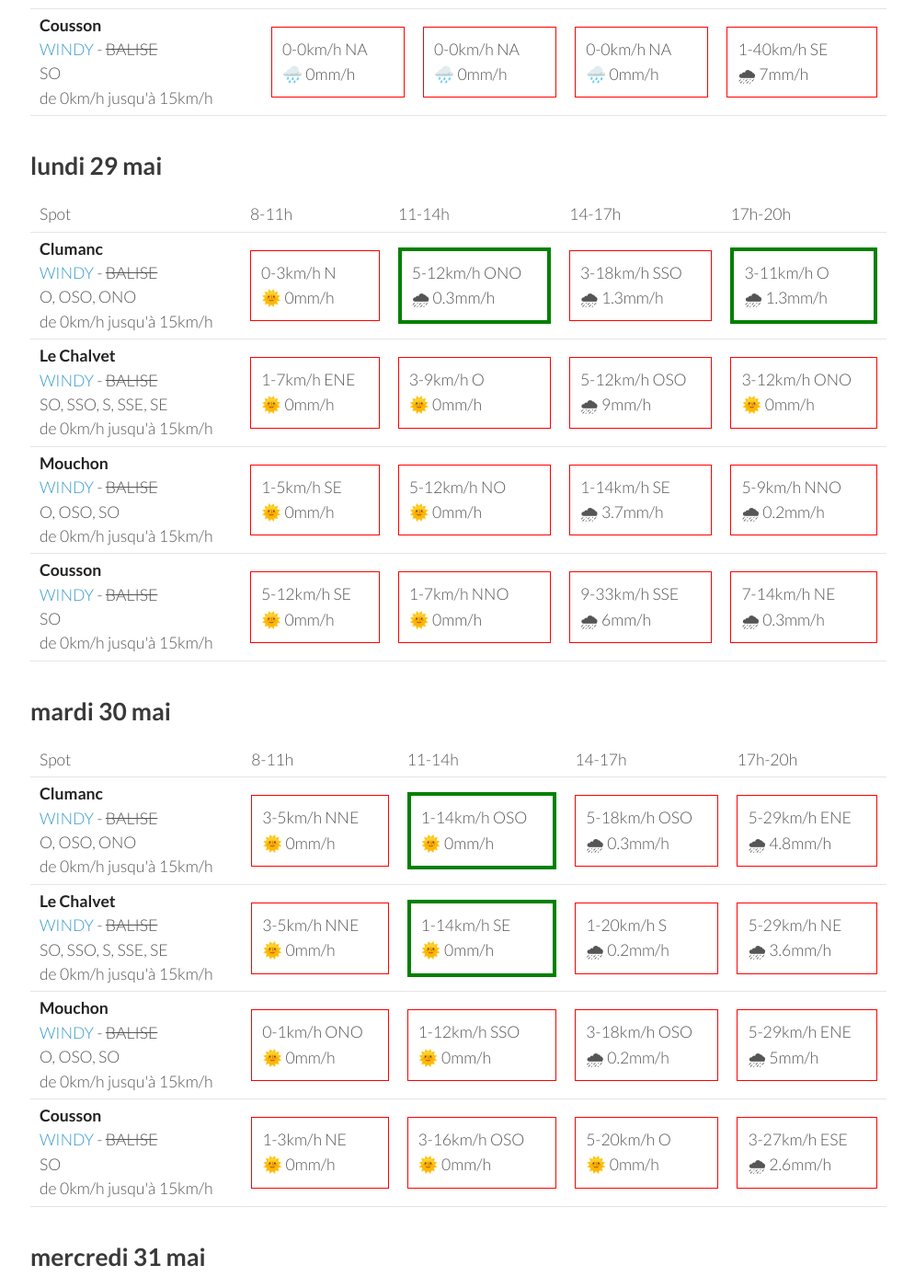
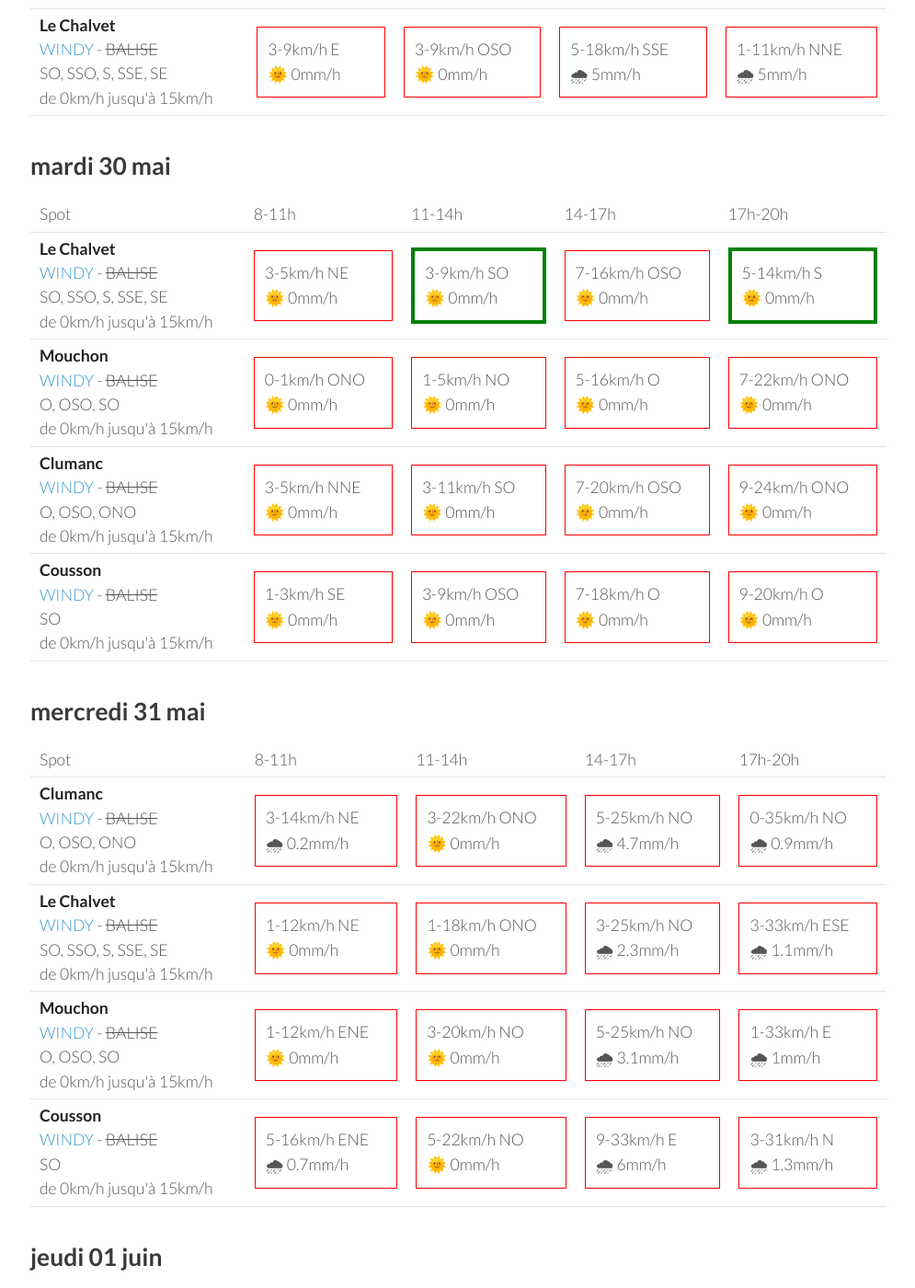
Before and after one commit to parapente-dans-le-nord/parapente-dans-le-nord.github.io, a Jekyll site: the page built from saint_andre.markdown, in a window 1280 px wide and 1400 px high, scrolled down 707 px. Shown: the whole window at 92% size, without its empty margins (25-1020 px from the left). Built offline with Jekyll 4.4.1, drawn with Linux system fonts in a browser that asks for light colours; some of the changed text lies outside the part shown.

Commit message:
update index.markdown

```diff
--- a/saint_andre.markdown
+++ b/saint_andre.markdown
@@ -24,92 +24,40 @@ page mise à jour le dimanche 28 mai 22:36
 <tr>
         <td><strong>Mouchon</strong><br><a href="https://windy.com/43.992/6.424?43.878,6.425,10,m:eSuaglR">WINDY</a> - <span class="no-balise"> BALISE </span><br> <span class="vent-favorable">O, OSO, SO</span><br><span class="force-vent">de 0km/h jusqu'à 15km/h</span> </td>
 
-            <td><div class="not-flyable"><p>0-0km/h NA</p><p>🌧️ 0mm/h</p></div></td>
-            <td><div class="not-flyable"><p>0-0km/h NA</p><p>🌧️ 0mm/h</p></div></td>
-            <td><div class="not-flyable"><p>0-0km/h NA</p><p>🌧️ 0mm/h</p></div></td>
-            <td><div class="not-flyable"><p>11-20km/h SE</p><p>🌧 0.5mm/h</p></div></td>
+            <td><div class="not-flyable"><p>3-7km/h SSE</p><p>🌞 0mm/h</p></div></td>
+            <td><div class="flyable"><p>3-11km/h O</p><p>🌞 0mm/h</p></div></td>
+            <td><div class="not-flyable"><p>5-20km/h SE</p><p>🌧 8mm/h</p></div></td>
+            <td><div class="not-flyable"><p>1-11km/h ONO</p><p>🌧 3.8mm/h</p></div></td>
+
 
     </tr>
 <tr>
         <td><strong>Clumanc</strong><br><a href="https://windy.com/44.027/6.402?43.914,6.403,10,m:eSxaglP">WINDY</a> - <span class="no-balise"> BALISE </span><br> <span class="vent-favorable">O, OSO, ONO</span><br><span class="force-vent">de 0km/h jusqu'à 15km/h</span> </td>
 
-            <td><div class="not-flyable"><p>0-0km/h NA</p><p>🌧️ 0mm/h</p></div></td>
-            <td><div class="not-flyable"><p>0-0km/h NA</p><p>🌧️ 0mm/h</p></div></td>
-            <td><div class="not-flyable"><p>0-0km/h NA</p><p>🌧️ 0mm/h</p></div></td>
-            <td><div class="not-flyable"><p>3-22km/h NO</p><p>🌧 1.1mm/h</p></div></td>
+            <td><div class="not-flyable"><p>1-9km/h NE</p><p>🌞 0mm/h</p></div></td>
+            <td><div class="not-flyable"><p>5-12km/h SO</p><p>🌞 0mm/h</p></div></td>
+            <td><div class="not-flyable"><p>5-12km/h SSO</p><p>🌧 3.9mm/h</p></div></td>
+            <td><div class="flyable"><p>3-5km/h O</p><p>🌧 3.4mm/h</p></div></td>
 
-    </tr>
-<tr>
-        <td><strong>Le Chalvet</strong><br><a href="https://windy.com/43.979/6.480?43.866,6.480,10,m:eSsaglX">WINDY</a> - <span class="no-balise"> BALISE </span><br> <span class="vent-favorable">SO, SSO, S, SSE, SE</span><br><span class="force-vent">de 0km/h jusqu'à 15km/h</span> </td>
-
-            <td><div class="not-flyable"><p>0-0km/h NA</p><p>🌧️ 0mm/h</p></div></td>
-            <td><div class="not-flyable"><p>0-0km/h NA</p><p>🌧️ 0mm/h</p></div></td>
-            <td><div class="not-flyable"><p>0-0km/h NA</p><p>🌧️ 0mm/h</p></div></td>
-            <td><div class="not-flyable"><p>7-27km/h SE</p><p>🌧 6mm/h</p></div></td>
 
     </tr>
 <tr>
         <td><strong>Cousson</strong><br><a href="https://windy.com/44.054/6.240?43.940,6.241,10,m:eSAaglz">WINDY</a> - <span class="no-balise"> BALISE </span><br> <span class="vent-favorable">SO</span><br><span class="force-vent">de 0km/h jusqu'à 15km/h</span> </td>
 
-            <td><div class="not-flyable"><p>0-0km/h NA</p><p>🌧️ 0mm/h</p></div></td>
-            <td><div class="not-flyable"><p>0-0km/h NA</p><p>🌧️ 0mm/h</p></div></td>
-            <td><div class="not-flyable"><p>0-0km/h NA</p><p>🌧️ 0mm/h</p></div></td>
-            <td><div class="not-flyable"><p>1-40km/h SE</p><p>🌧 7mm/h</p></div></td>
-
-    </tr>
-
-</tbody>
-</table>
-{:/}
-## lundi 29 mai
-
-{::nomarkdown}
-<table>
-  <tbody>
-    <tr>
-      <td>Spot</td>
-      <td>8-11h</td>
-      <td>11-14h</td>
-      <td>14-17h</td>
-      <td>17h-20h</td>
-    </tr>
-<tr>
-        <td><strong>Clumanc</strong><br><a href="https://windy.com/44.027/6.402?43.914,6.403,10,m:eSxaglP">WINDY</a> - <span class="no-balise"> BALISE </span><br> <span class="vent-favorable">O, OSO, ONO</span><br><span class="force-vent">de 0km/h jusqu'à 15km/h</span> </td>
-
-            <td><div class="not-flyable"><p>0-3km/h N</p><p>🌞 0mm/h</p></div></td>
-            <td><div class="flyable"><p>5-12km/h ONO</p><p>🌧 0.3mm/h</p></div></td>
-            <td><div class="not-flyable"><p>3-18km/h SSO</p><p>🌧 1.3mm/h</p></div></td>
-            <td><div class="flyable"><p>3-11km/h O</p><p>🌧 1.3mm/h</p></div></td>
+            <td><div class="not-flyable"><p>3-12km/h S</p><p>🌞 0mm/h</p></div></td>
+            <td><div class="not-flyable"><p>3-11km/h O</p><p>🌞 0mm/h</p></div></td>
+            <td><div class="not-flyable"><p>5-22km/h OSO</p><p>🌧 6mm/h</p></div></td>
+            <td><div class="not-flyable"><p>3-11km/h SO</p><p>🌧 9mm/h</p></div></td>
 
 
     </tr>
 <tr>
         <td><strong>Le Chalvet</strong><br><a href="https://windy.com/43.979/6.480?43.866,6.480,10,m:eSsaglX">WINDY</a> - <span class="no-balise"> BALISE </span><br> <span class="vent-favorable">SO, SSO, S, SSE, SE</span><br><span class="force-vent">de 0km/h jusqu'à 15km/h</span> </td>
 
-            <td><div class="not-flyable"><p>1-7km/h ENE</p><p>🌞 0mm/h</p></div></td>
-            <td><div class="not-flyable"><p>3-9km/h O</p><p>🌞 0mm/h</p></div></td>
-            <td><div class="not-flyable"><p>5-12km/h OSO</p><p>🌧 9mm/h</p></div></td>
-            <td><div class="not-flyable"><p>3-12km/h ONO</p><p>🌞 0mm/h</p></div></td>
-
-
-    </tr>
-<tr>
-        <td><strong>Mouchon</strong><br><a href="https://windy.com/43.992/6.424?43.878,6.425,10,m:eSuaglR">WINDY</a> - <span class="no-balise"> BALISE </span><br> <span class="vent-favorable">O, OSO, SO</span><br><span class="force-vent">de 0km/h jusqu'à 15km/h</span> </td>
-
-            <td><div class="not-flyable"><p>1-5km/h SE</p><p>🌞 0mm/h</p></div></td>
-            <td><div class="not-flyable"><p>5-12km/h NO</p><p>🌞 0mm/h</p></div></td>
-            <td><div class="not-flyable"><p>1-14km/h SE</p><p>🌧 3.7mm/h</p></div></td>
-            <td><div class="not-flyable"><p>5-9km/h NNO</p><p>🌧 0.2mm/h</p></div></td>
-
-
-    </tr>
-<tr>
-        <td><strong>Cousson</strong><br><a href="https://windy.com/44.054/6.240?43.940,6.241,10,m:eSAaglz">WINDY</a> - <span class="no-balise"> BALISE </span><br> <span class="vent-favorable">SO</span><br><span class="force-vent">de 0km/h jusqu'à 15km/h</span> </td>
-
-            <td><div class="not-flyable"><p>5-12km/h SE</p><p>🌞 0mm/h</p></div></td>
-            <td><div class="not-flyable"><p>1-7km/h NNO</p><p>🌞 0mm/h</p></div></td>
-            <td><div class="not-flyable"><p>9-33km/h SSE</p><p>🌧 6mm/h</p></div></td>
-            <td><div class="not-flyable"><p>7-14km/h NE</p><p>🌧 0.3mm/h</p></div></td>
+            <td><div class="not-flyable"><p>3-9km/h E</p><p>🌞 0mm/h</p></div></td>
+            <td><div class="not-flyable"><p>3-9km/h OSO</p><p>🌞 0mm/h</p></div></td>
+            <td><div class="not-flyable"><p>5-18km/h SSE</p><p>🌧 5mm/h</p></div></td>
+            <td><div class="not-flyable"><p>1-11km/h NNE</p><p>🌧 5mm/h</p></div></td>
 
 
     </tr>
@@ -130,22 +78,12 @@ page mise à jour le dimanche 28 mai 22:36
       <td>17h-20h</td>
     </tr>
 <tr>
-        <td><strong>Clumanc</strong><br><a href="https://windy.com/44.027/6.402?43.914,6.403,10,m:eSxaglP">WINDY</a> - <span class="no-balise"> BALISE </span><br> <span class="vent-favorable">O, OSO, ONO</span><br><span class="force-vent">de 0km/h jusqu'à 15km/h</span> </td>
-
-            <td><div class="not-flyable"><p>3-5km/h NNE</p><p>🌞 0mm/h</p></div></td>
-            <td><div class="flyable"><p>1-14km/h OSO</p><p>🌞 0mm/h</p></div></td>
-            <td><div class="not-flyable"><p>5-18km/h OSO</p><p>🌧 0.3mm/h</p></div></td>
-            <td><div class="not-flyable"><p>5-29km/h ENE</p><p>🌧 4.8mm/h</p></div></td>
-
-
-    </tr>
-<tr>
         <td><strong>Le Chalvet</strong><br><a href="https://windy.com/43.979/6.480?43.866,6.480,10,m:eSsaglX">WINDY</a> - <span class="no-balise"> BALISE </span><br> <span class="vent-favorable">SO, SSO, S, SSE, SE</span><br><span class="force-vent">de 0km/h jusqu'à 15km/h</span> </td>
 
-            <td><div class="not-flyable"><p>3-5km/h NNE</p><p>🌞 0mm/h</p></div></td>
-            <td><div class="flyable"><p>1-14km/h SE</p><p>🌞 0mm/h</p></div></td>
-            <td><div class="not-flyable"><p>1-20km/h S</p><p>🌧 0.2mm/h</p></div></td>
-            <td><div class="not-flyable"><p>5-29km/h NE</p><p>🌧 3.6mm/h</p></div></td>
+            <td><div class="not-flyable"><p>3-5km/h NE</p><p>🌞 0mm/h</p></div></td>
+            <td><div class="flyable"><p>3-9km/h SO</p><p>🌞 0mm/h</p></div></td>
+            <td><div class="not-flyable"><p>7-16km/h OSO</p><p>🌞 0mm/h</p></div></td>
+            <td><div class="flyable"><p>5-14km/h S</p><p>🌞 0mm/h</p></div></td>
 
 
     </tr>
@@ -153,19 +91,29 @@ page mise à jour le dimanche 28 mai 22:36
         <td><strong>Mouchon</strong><br><a href="https://windy.com/43.992/6.424?43.878,6.425,10,m:eSuaglR">WINDY</a> - <span class="no-balise"> BALISE </span><br> <span class="vent-favorable">O, OSO, SO</span><br><span class="force-vent">de 0km/h jusqu'à 15km/h</span> </td>
 
             <td><div class="not-flyable"><p>0-1km/h ONO</p><p>🌞 0mm/h</p></div></td>
-            <td><div class="not-flyable"><p>1-12km/h SSO</p><p>🌞 0mm/h</p></div></td>
-            <td><div class="not-flyable"><p>3-18km/h OSO</p><p>🌧 0.2mm/h</p></div></td>
-            <td><div class="not-flyable"><p>5-29km/h ENE</p><p>🌧 5mm/h</p></div></td>
+            <td><div class="not-flyable"><p>1-5km/h NO</p><p>🌞 0mm/h</p></div></td>
+            <td><div class="not-flyable"><p>5-16km/h O</p><p>🌞 0mm/h</p></div></td>
+            <td><div class="not-flyable"><p>7-22km/h ONO</p><p>🌞 0mm/h</p></div></td>
+
+
+    </tr>
+<tr>
+        <td><strong>Clumanc</strong><br><a href="https://windy.com/44.027/6.402?43.914,6.403,10,m:eSxaglP">WINDY</a> - <span class="no-balise"> BALISE </span><br> <span class="vent-favorable">O, OSO, ONO</span><br><span class="force-vent">de 0km/h jusqu'à 15km/h</span> </td>
+
+            <td><div class="not-flyable"><p>3-5km/h NNE</p><p>🌞 0mm/h</p></div></td>
+            <td><div class="not-flyable"><p>3-11km/h SO</p><p>🌞 0mm/h</p></div></td>
+            <td><div class="not-flyable"><p>7-20km/h OSO</p><p>🌞 0mm/h</p></div></td>
+            <td><div class="not-flyable"><p>9-24km/h ONO</p><p>🌞 0mm/h</p></div></td>
 
 
     </tr>
 <tr>
         <td><strong>Cousson</strong><br><a href="https://windy.com/44.054/6.240?43.940,6.241,10,m:eSAaglz">WINDY</a> - <span class="no-balise"> BALISE </span><br> <span class="vent-favorable">SO</span><br><span class="force-vent">de 0km/h jusqu'à 15km/h</span> </td>
 
-            <td><div class="not-flyable"><p>1-3km/h NE</p><p>🌞 0mm/h</p></div></td>
-            <td><div class="not-flyable"><p>3-16km/h OSO</p><p>🌞 0mm/h</p></div></td>
-            <td><div class="not-flyable"><p>5-20km/h O</p><p>🌞 0mm/h</p></div></td>
-            <td><div class="not-flyable"><p>3-27km/h ESE</p><p>🌧 2.6mm/h</p></div></td>
+            <td><div class="not-flyable"><p>1-3km/h SE</p><p>🌞 0mm/h</p></div></td>
+            <td><div class="not-flyable"><p>3-9km/h OSO</p><p>🌞 0mm/h</p></div></td>
+            <td><div class="not-flyable"><p>7-18km/h O</p><p>🌞 0mm/h</p></div></td>
+            <td><div class="not-flyable"><p>9-20km/h O</p><p>🌞 0mm/h</p></div></td>
 
 
     </tr>
@@ -188,40 +136,40 @@ page mise à jour le dimanche 28 mai 22:36
 <tr>
         <td><strong>Clumanc</strong><br><a href="https://windy.com/44.027/6.402?43.914,6.403,10,m:eSxaglP">WINDY</a> - <span class="no-balise"> BALISE </span><br> <span class="vent-favorable">O, OSO, ONO</span><br><span class="force-vent">de 0km/h jusqu'à 15km/h</span> </td>
 
-            <td><div class="not-flyable"><p>3-14km/h E</p><p>🌞 0mm/h</p></div></td>
-            <td><div class="not-flyable"><p>3-27km/h N</p><p>🌧 1.3mm/h</p></div></td>
-            <td><div class="not-flyable"><p>3-24km/h ESE</p><p>🌧 2mm/h</p></div></td>
-            <td><div class="not-flyable"><p>3-29km/h ONO</p><p>🌧 4.6mm/h</p></div></td>
+            <td><div class="not-flyable"><p>3-14km/h NE</p><p>🌧 0.2mm/h</p></div></td>
+            <td><div class="not-flyable"><p>3-22km/h ONO</p><p>🌞 0mm/h</p></div></td>
+            <td><div class="not-flyable"><p>5-25km/h NO</p><p>🌧 4.7mm/h</p></div></td>
+            <td><div class="not-flyable"><p>0-35km/h NO</p><p>🌧 0.9mm/h</p></div></td>
 
 
     </tr>
 <tr>
         <td><strong>Le Chalvet</strong><br><a href="https://windy.com/43.979/6.480?43.866,6.480,10,m:eSsaglX">WINDY</a> - <span class="no-balise"> BALISE </span><br> <span class="vent-favorable">SO, SSO, S, SSE, SE</span><br><span class="force-vent">de 0km/h jusqu'à 15km/h</span> </td>
 
-            <td><div class="not-flyable"><p>3-12km/h E</p><p>🌞 0mm/h</p></div></td>
-            <td><div class="not-flyable"><p>3-25km/h NNO</p><p>🌧 0.9mm/h</p></div></td>
-            <td><div class="not-flyable"><p>3-25km/h SE</p><p>🌧 1.7mm/h</p></div></td>
-            <td><div class="not-flyable"><p>1-33km/h ESE</p><p>🌧 4.9mm/h</p></div></td>
+            <td><div class="not-flyable"><p>1-12km/h NE</p><p>🌞 0mm/h</p></div></td>
+            <td><div class="not-flyable"><p>1-18km/h ONO</p><p>🌞 0mm/h</p></div></td>
+            <td><div class="not-flyable"><p>3-25km/h NO</p><p>🌧 2.3mm/h</p></div></td>
+            <td><div class="not-flyable"><p>3-33km/h ESE</p><p>🌧 1.1mm/h</p></div></td>
+
+
+    </tr>
+<tr>
+        <td><strong>Mouchon</strong><br><a href="https://windy.com/43.992/6.424?43.878,6.425,10,m:eSuaglR">WINDY</a> - <span class="no-balise"> BALISE </span><br> <span class="vent-favorable">O, OSO, SO</span><br><span class="force-vent">de 0km/h jusqu'à 15km/h</span> </td>
+
+            <td><div class="not-flyable"><p>1-12km/h ENE</p><p>🌞 0mm/h</p></div></td>
+            <td><div class="not-flyable"><p>3-20km/h NO</p><p>🌞 0mm/h</p></div></td>
+            <td><div class="not-flyable"><p>5-25km/h NO</p><p>🌧 3.1mm/h</p></div></td>
+            <td><div class="not-flyable"><p>1-33km/h E</p><p>🌧 1mm/h</p></div></td>
 
 
     </tr>
 <tr>
         <td><strong>Cousson</strong><br><a href="https://windy.com/44.054/6.240?43.940,6.241,10,m:eSAaglz">WINDY</a> - <span class="no-balise"> BALISE </span><br> <span class="vent-favorable">SO</span><br><span class="force-vent">de 0km/h jusqu'à 15km/h</span> </td>
 
-            <td><div class="not-flyable"><p>1-16km/h E</p><p>🌞 0mm/h</p></div></td>
-            <td><div class="not-flyable"><p>1-25km/h NNE</p><p>🌧 0.9mm/h</p></div></td>
-            <td><div class="not-flyable"><p>3-24km/h E</p><p>🌧 0.6mm/h</p></div></td>
-            <td><div class="not-flyable"><p>3-31km/h NO</p><p>🌧 7mm/h</p></div></td>
-
-
-    </tr>
-<tr>
-        <td><strong>Mouchon</strong><br><a href="https://windy.com/43.992/6.424?43.878,6.425,10,m:eSuaglR">WINDY</a> - <span class="no-balise"> BALISE </span><br> <span class="vent-favorable">O, OSO, SO</span><br><span class="force-vent">de 0km/h jusqu'à 15km/h</span> </td>
-
-            <td><div class="not-flyable"><p>3-14km/h ESE</p><p>🌞 0mm/h</p></div></td>
-            <td><div class="not-flyable"><p>3-27km/h N</p><p>🌧 1.1mm/h</p></div></td>
-            <td><div class="not-flyable"><p>3-24km/h ESE</p><p>🌧 1mm/h</p></div></td>
-            <td><div class="not-flyable"><p>1-31km/h NO</p><p>🌧 4.5mm/h</p></div></td>
+            <td><div class="not-flyable"><p>5-16km/h ENE</p><p>🌧 0.7mm/h</p></div></td>
+            <td><div class="not-flyable"><p>5-22km/h NO</p><p>🌞 0mm/h</p></div></td>
+            <td><div class="not-flyable"><p>9-33km/h E</p><p>🌧 6mm/h</p></div></td>
+            <td><div class="not-flyable"><p>3-31km/h N</p><p>🌧 1.3mm/h</p></div></td>
 
 
     </tr>
@@ -244,8 +192,8 @@ page mise à jour le dimanche 28 mai 22:36
 <tr>
         <td><strong>Cousson</strong><br><a href="https://windy.com/44.054/6.240?43.940,6.241,10,m:eSAaglz">WINDY</a> - <span class="no-balise"> BALISE </span><br> <span class="vent-favorable">SO</span><br><span class="force-vent">de 0km/h jusqu'à 15km/h</span> </td>
 
-            <td><div class="not-flyable"><p>5-16km/h ENE</p><p>🌞 0mm/h</p></div></td>
-            <td><div class="not-flyable"><p>5-20km/h SO</p><p>🌞 0mm/h</p></div></td>
+            <td><div class="not-flyable"><p>5-14km/h ENE</p><p>🌞 0mm/h</p></div></td>
+            <td><div class="not-flyable"><p>3-16km/h OSO</p><p>🌞 0mm/h</p></div></td>
             <td><div class="not-flyable"><p>5-25km/h SO</p><p>🌧 7mm/h</p></div></td>
             <td><div class="not-flyable"><p>7-25km/h OSO</p><p>🌧 3.8mm/h</p></div></td>
 
@@ -254,8 +202,8 @@ page mise à jour le dimanche 28 mai 22:36
 <tr>
         <td><strong>Clumanc</strong><br><a href="https://windy.com/44.027/6.402?43.914,6.403,10,m:eSxaglP">WINDY</a> - <span class="no-balise"> BALISE </span><br> <span class="vent-favorable">O, OSO, ONO</span><br><span class="force-vent">de 0km/h jusqu'à 15km/h</span> </td>
 
-            <td><div class="not-flyable"><p>3-14km/h E</p><p>🌞 0mm/h</p></div></td>
-            <td><div class="not-flyable"><p>5-24km/h SE</p><p>🌞 0mm/h</p></div></td>
+            <td><div class="not-flyable"><p>3-12km/h ENE</p><p>🌞 0mm/h</p></div></td>
+            <td><div class="not-flyable"><p>3-22km/h SE</p><p>🌞 0mm/h</p></div></td>
             <td><div class="not-flyable"><p>1-25km/h SO</p><p>🌧 2.4mm/h</p></div></td>
             <td><div class="not-flyable"><p>5-24km/h ONO</p><p>🌧 2.2mm/h</p></div></td>
 
@@ -265,7 +213,7 @@ page mise à jour le dimanche 28 mai 22:36
         <td><strong>Mouchon</strong><br><a href="https://windy.com/43.992/6.424?43.878,6.425,10,m:eSuaglR">WINDY</a> - <span class="no-balise"> BALISE </span><br> <span class="vent-favorable">O, OSO, SO</span><br><span class="force-vent">de 0km/h jusqu'à 15km/h</span> </td>
 
             <td><div class="not-flyable"><p>1-11km/h E</p><p>🌞 0mm/h</p></div></td>
-            <td><div class="not-flyable"><p>7-25km/h ESE</p><p>🌞 0mm/h</p></div></td>
+            <td><div class="not-flyable"><p>5-22km/h ESE</p><p>🌞 0mm/h</p></div></td>
             <td><div class="not-flyable"><p>1-27km/h ESE</p><p>🌧 2.1mm/h</p></div></td>
             <td><div class="not-flyable"><p>3-24km/h ONO</p><p>🌧 2.4mm/h</p></div></td>
 
@@ -275,7 +223,7 @@ page mise à jour le dimanche 28 mai 22:36
         <td><strong>Le Chalvet</strong><br><a href="https://windy.com/43.979/6.480?43.866,6.480,10,m:eSsaglX">WINDY</a> - <span class="no-balise"> BALISE </span><br> <span class="vent-favorable">SO, SSO, S, SSE, SE</span><br><span class="force-vent">de 0km/h jusqu'à 15km/h</span> </td>
 
             <td><div class="not-flyable"><p>1-11km/h ENE</p><p>🌞 0mm/h</p></div></td>
-            <td><div class="not-flyable"><p>9-27km/h ESE</p><p>🌞 0mm/h</p></div></td>
+            <td><div class="not-flyable"><p>7-24km/h ESE</p><p>🌞 0mm/h</p></div></td>
             <td><div class="not-flyable"><p>5-29km/h ESE</p><p>🌧 1.8mm/h</p></div></td>
             <td><div class="not-flyable"><p>1-25km/h N</p><p>🌧 1.8mm/h</p></div></td>
 
```
Also changed, not shown: other parts of saint_andre.markdown (+2 -2 lines).
